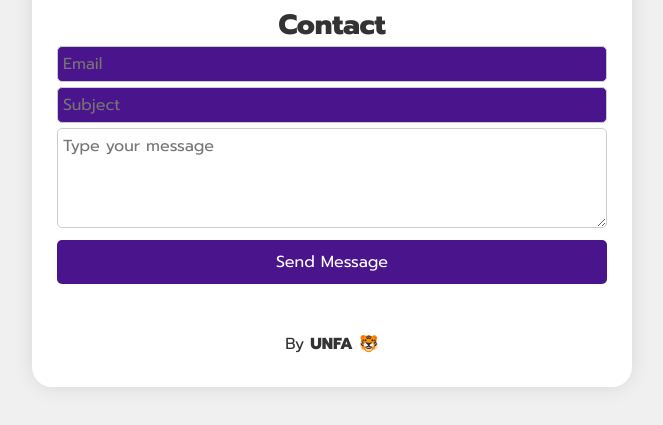
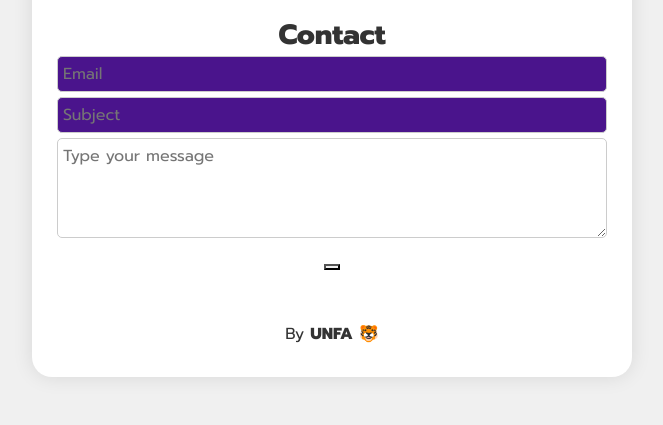
Before and after one commit to Ulisses22/comingsoon, a plain HTML site: page index.html in a window 1280 px wide. Shown: the part 335-760 px from the top of the page, without its empty margins (308-971 px from the left). Drawn offline with nearby package versions, Linux system fonts and the light colour scheme.

Commit message:
Update index.html

```diff
--- a/index.html
+++ b/index.html
@@ -118,7 +118,7 @@
                 <br>
                 <textarea name="message" placeholder="Type your message" required></textarea>
                 <br>
-                <input type="submit" value="Send Message">
+                <button type="submit" value="Send Message"></button>
                 <div class="g-recaptcha" data-sitekey="6LdZzt4pAAAAAJTWL1w4Hfz97DnlAqA9OdYdbvK7"></div>
             </form>
             <!-- End Form -->
```
